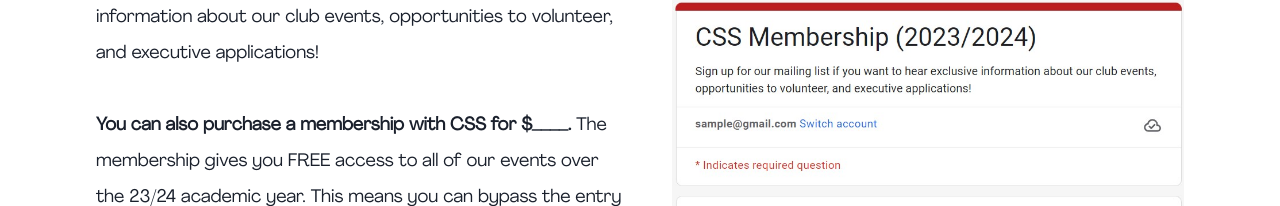
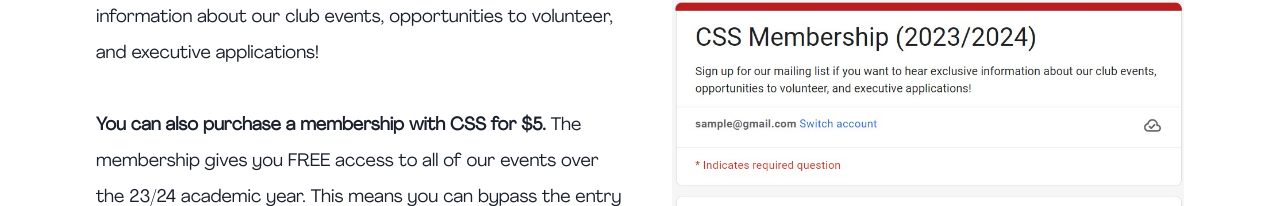
Before and after one commit to allennguyen01/UCalgary-CSS, a React (Vite) app: page /get-involved in a window 1280 px wide. Shown: the part 348-554 px from the top of the page. Built offline with nearby package versions, Linux system fonts and the light colour scheme.

Commit message:
Fix typo and update membership price

```diff
--- a/src/pages/GetInvolved.jsx
+++ b/src/pages/GetInvolved.jsx
@@ -18,7 +18,7 @@ function GetInvolved() {
             information about our club events, opportunities to volunteer, and
             executive applications! <br /> <br />
             <strong>
-              You can also purchase a membership with CSS for $____.
+              You can also purchase a membership with CSS for $5.
             </strong>{" "}
             The membership gives you FREE access to all of our events over the
             23/24 academic year. This means you can bypass the entry fee ($3-5)
@@ -42,7 +42,7 @@ function GetInvolved() {
       >
         <div className="flex flex-col gap-4 lg:gap-8 items-start">
           <h1 className="text-3xl lg:text-6xl font-bold">
-            Become a <span className="text-red">Exec!</span>
+            Become an <span className="text-red">Exec!</span>
           </h1>
           <p className="text-sm/loose lg:text-lg/loose">
             At CSS, we value diversity and inclusivity and encourage individuals
```
